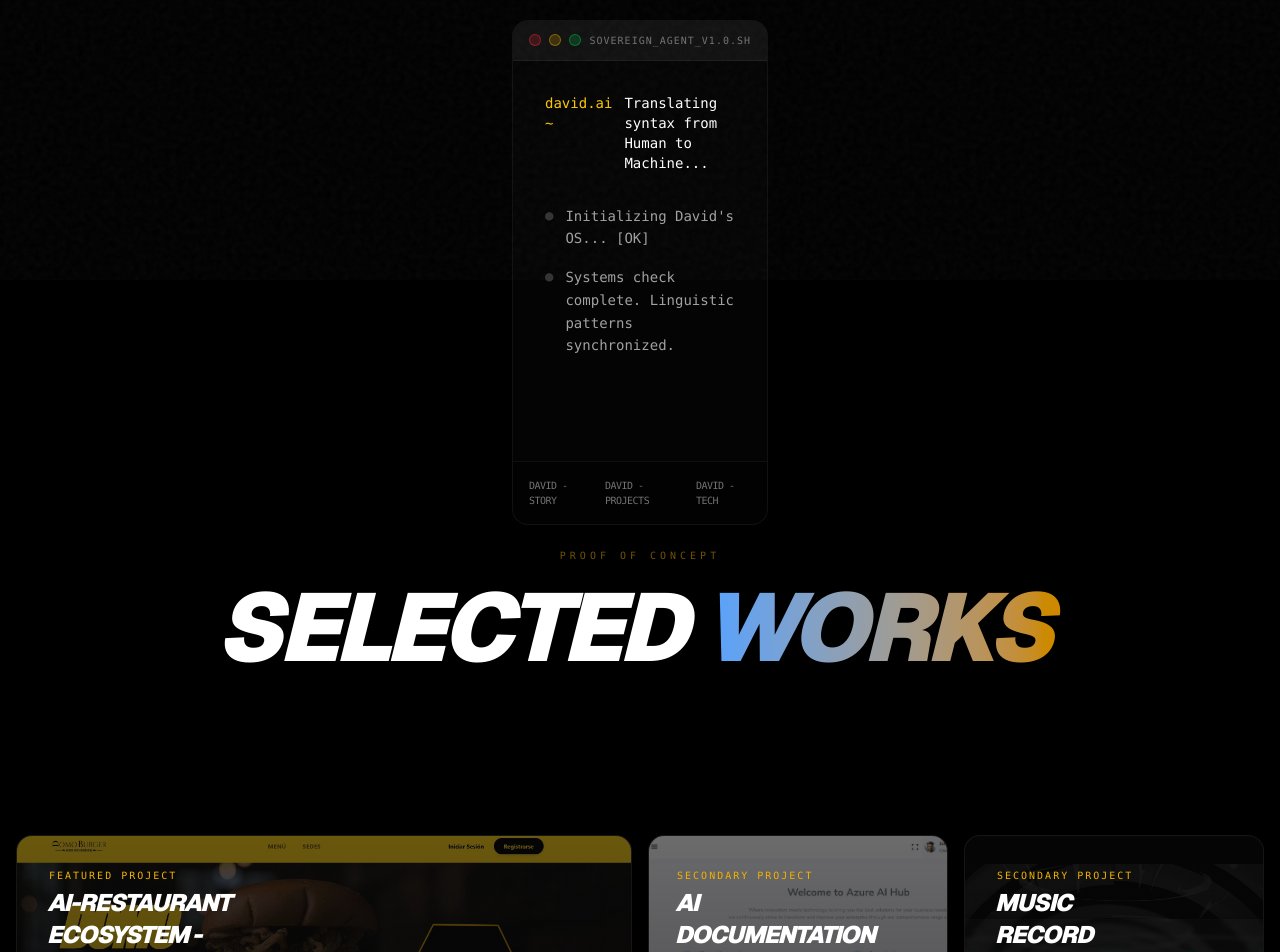
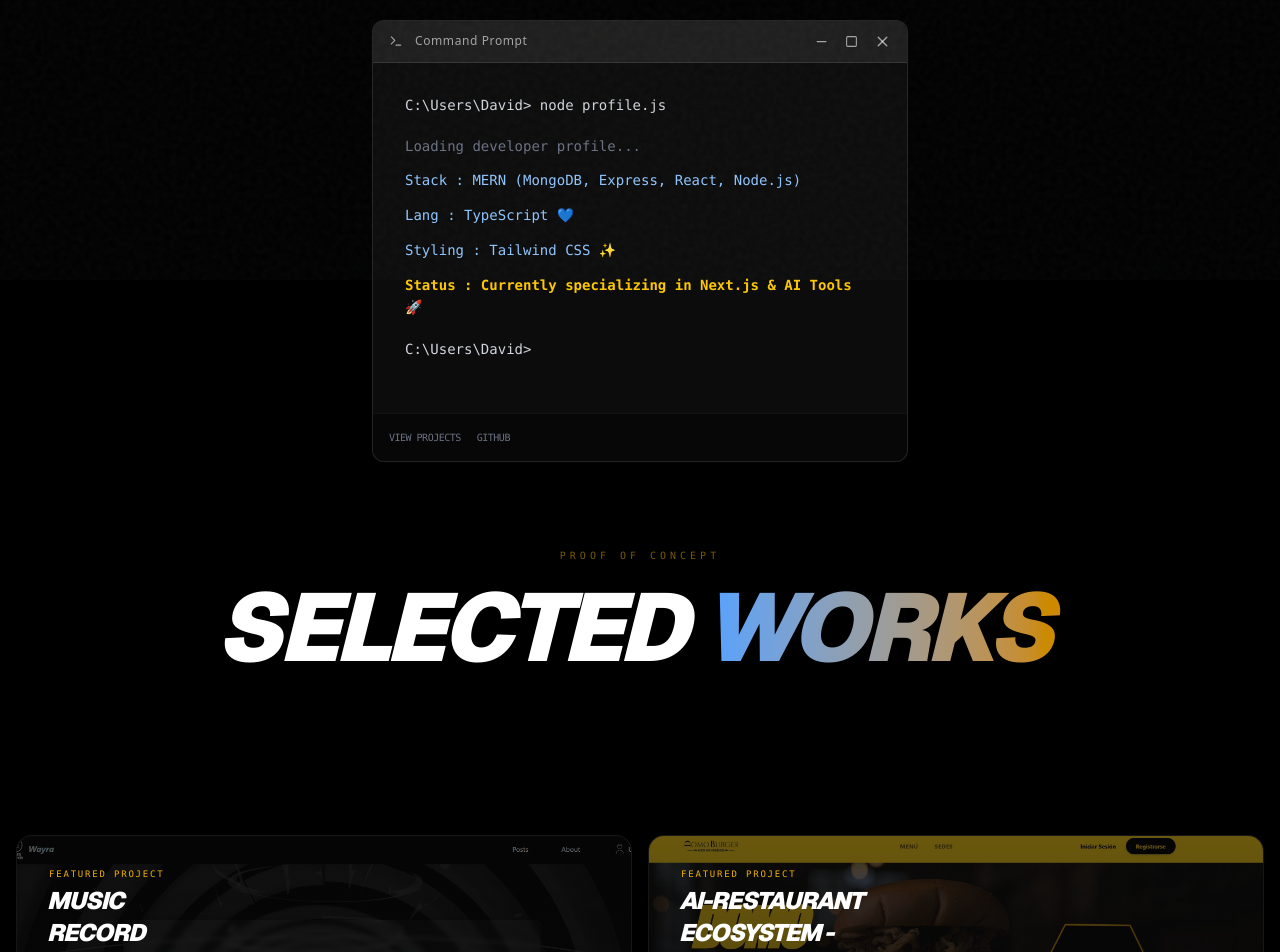
Before and after one commit to exyzte/portfolio-website, a Next.js app: page / in a window 1280 px wide. Shown: the part 520-1472 px from the top of the page. Built offline with nearby package versions, Linux system fonts and the light colour scheme.

Commit message:
feat: Add Vercel config and update HeroTerminal UI to Windows style

```diff
--- a/src/app/page.tsx
+++ b/src/app/page.tsx
@@ -69,7 +69,7 @@ export default function Home() {
         </div>
       </section>
 
-      <div className="w-80 h-120 relative px-4 mt-[-190px]">
+      <div className="w-150 h-120 relative px-4 mt-[-190px]">
         <HeroTerminal />
       </div>
 
--- a/src/components/BentoGrid.tsx
+++ b/src/components/BentoGrid.tsx
@@ -4,32 +4,24 @@ import ProjectCard from "./ProjectCard";
 
 const PROJECTS = [
   {
-    id: "domo-burger",
+    id: "project-1",
+    title: "Music Record Label Environment",
+    description: "An immersive app for a record label. Showcasing releases, news, artists, albums, and interactive media. Railway hosted backend with MongoDB and a React frontend. Built with a focus on sleek design, GSAP animations, and responsive design.",
+    tech: ["React Native", "Express", "TypeScript", "Node", "MongoDB - Supabase", "GSAP Animations", "Responsive Design", "Railway Hosting"],
+    type: "featured",
+    image: "/images/lang.jpg",
+    link: "https://wayra.space"
+  },
+  {
+    id: "project-2",
     title: "AI-Restaurant Ecosystem - Domo Burguer",
     description: "A high-end, MERN stack burger delivery platform featuring an AI Agent assistant, Leaflet integration, Order Processing and more.",
     tech: ["MERN", "AI Agent", "Leaflet", "Map Customization"],
     type: "featured",
     image: "/images/domo.jpg",
     link: "https://full-stack-smart-restaurant-ecosystem-davids-projects-b21f3f2a.vercel.app/"
-  },
-  {
-    id: "project-2",
-    title: "AI Documentation Hub",
-    description: "A centralized hub for technical documentation with advanced search and AI summarization capabilities.",
-    tech: ["Next.js", "OpenAI", "Tailwind"],
-    type: "secondary",
-    image: "/images/docs.jpg",
-    link: "https://full-stack-smart-restaurant-ecosystem-davids-projects-b21f3f2a.vercel.app/"
-  },
-  {
-    id: "project-3",
-    title: "Music Record Label Environment",
-    description: "An immersive web experience for a music record label, showcasing releases, news, artists, albums, and interactive media.",
-    tech: ["React Native", "Vector DB", "Modern Languages"],
-    type: "secondary",
-    image: "/images/lang.jpg",
-    link: "http://localhost:5173/"
   }
+
 ];
 
 export default function BentoGrid() {
--- a/src/components/HeroTerminal.tsx
+++ b/src/components/HeroTerminal.tsx
@@ -1,87 +1,141 @@
 "use client";
 
-import { useEffect, useRef, useState } from "react";
+import { useEffect, useRef } from "react";
 import gsap from "gsap";
-import { Terminal, Send, ChevronRight } from "lucide-react";
+import { Terminal, Minus, Square, X } from "lucide-react";
 
 export default function HeroTerminal() {
   const terminalRef = useRef<HTMLDivElement>(null);
-  const textRef = useRef<HTMLSpanElement>(null);
-  const [messages, setMessages] = useState<{ role: string; content: string }[]>([]);
-  const fullText = "Translating syntax from Human to Machine...";
+  const commandRef = useRef<HTMLSpanElement>(null);
+
+  // Junior Tip: We use an array of refs so we can stagger multiple elements cleanly.
+  // This is way more performant than using React state timeouts to loop arrays!
+  const linesRef = useRef<(HTMLDivElement | null)[]>([]);
+
+  // The new tech stack profile we want to print out
+  const stackLines = [
+    { type: 'system', text: "Loading developer profile..." },
+    { type: 'output', text: "Stack   : MERN (MongoDB, Express, React, Node.js)" },
+    { type: 'output', text: "Lang    : TypeScript 💙" },
+    { type: 'output', text: "Styling : Tailwind CSS ✨" },
+    { type: 'action', text: "Status  : Currently specializing in Next.js & AI Tools 🚀" },
+  ];
+
+  const commandText = "C:\\Users\\David> node profile.js";
 
   useEffect(() => {
-    // Reveal Terminal Animation
+    // Senior Tip: Always wrap your GSAP inside 'gsap.context()' in React 18+.
+    // This allows us to revert all animations cleanly when the component unmounts,
+    // avoiding rogue background animations and memory leaks.
+    let ctx = gsap.context(() => {
+
+      // 1. Reveal Terminal Window
       gsap.fromTo(
         terminalRef.current,
-      { opacity: 0, y: 50, scale: 0.95 },
-      { opacity: 1, y: 0, scale: 1, duration: 1.2, ease: "expo.out", delay: 0.5 }
+        { opacity: 0, y: 40, scale: 0.95 },
+        { opacity: 1, y: 0, scale: 1, duration: 1, ease: "power3.out" } // power3 ease feels snappy and native
       );
 
-    // Typewriter effect using GSAP
-    if (textRef.current) {
-      let ctx = gsap.context(() => {
+      // 2. Animate the blinking cursor indefinitely
       gsap.to(".cursor", {
         opacity: 0,
         repeat: -1,
-          duration: 0.5,
-          ease: "steps(1)",
+        duration: 0.6,
+        ease: "steps(1)", // Senior Tip: 'steps(1)' creates a true binary ON/OFF blink instead of a smooth fade
+        delay: 0.1
       });
 
-        // Initialize with first message
-        setTimeout(() => {
-          setMessages([
-            { role: "agent", content: "Initializing David's OS... [OK]" },
-            { role: "agent", content: "Systems check complete. Linguistic patterns synchronized." },
-          ]);
-        }, 1500);
+      // 3. Create a Timeline sequence for typing out the command and staggering the responses
+      // Using a timeline ensures events happen exactly in sequence.
+      const tl = gsap.timeline({ delay: 0.5 });
+
+      // Set the bottom prompt to be hidden initially
+      gsap.set('.bottom-prompt', { opacity: 0 });
+
+      // Start queuing animation steps!
+      tl.fromTo(
+        commandRef.current,
+        { opacity: 0 },
+        { opacity: 1, duration: 0.1 }
+      )
+      // Staggering the tech stack lines
+      // Instead of multiple SetTimeouts updating React state (which causes re-renders),
+      // we map the DOM nodes and tell GSAP to stagger them in natively.
+      .fromTo(
+        linesRef.current,
+        { opacity: 0, x: -10 },
+        { opacity: 1, x: 0, duration: 0.4, stagger: 0.5, ease: "power2.out" },
+        "+=0.4" // A 0.4s pause before the outputs start spitting out
+      )
+      // Reveal the prompt at the bottom once everything finishes
+      .to('.bottom-prompt', { opacity: 1, duration: 0.2 }, "+=0.2");
+
     });
-      return () => ctx.revert();
-    }
+
+    return () => ctx.revert(); // Crucial cleanup step
   }, []);
 
   return (
-    <div className="relative w-full max-w-4xl mx-auto px-4 py-20 overflow-hidden">
-      {/* Background Neural Glow */}
-      <div className="absolute top-1/2 left-1/2 -translate-x-1/2 -translate-y-1/2 w-[600px] h-[600px] bg-yellow-400/10 blur-[120px] rounded-full -z-10 animate-pulse" />
+    <div className="relative w-full max-w-6xl mx-auto px-4 py-20 overflow-hidden">
+      {/* Background Neural Glow - Adjusted color to be a bit more "cold" (blue) for Windows */}
+      <div className="absolute top-1/2 left-1/2 -translate-x-1/2 -translate-y-1/2 w-[600px] h-[600px] bg-blue-500/10 blur-[120px] rounded-full -z-10 animate-pulse" />
 
-      <div ref={terminalRef} className="glass-card rounded-2xl border border-white/5 overflow-hidden shadow-2xl">
-        {/* Terminal Header */}
-        <div className="bg-white/5 border-b border-white/5 px-4 py-3 flex items-center justify-between">
-          <div className="flex gap-2">
-            <div className="w-3 h-3 rounded-full bg-red-500/20 border border-red-500/40" />
-            <div className="w-3 h-3 rounded-full bg-yellow-500/20 border border-yellow-500/40" />
-            <div className="w-3 h-3 rounded-full bg-green-500/20 border border-green-500/40" />
+      {/* Windows UI Terminal Wrap */}
+      <div ref={terminalRef} className="rounded-xl border border-white/10 overflow-hidden shadow-2xl bg-[#0c0c0c] font-sans">
+
+        {/* Terminal Header - Windows Style */}
+        {/* Senior Tip: Notice we swap rounded colorful dots for flex right-aligned icons */}
+        <div className="bg-[#1e1e1e] border-b border-white/10 px-4 py-3 flex items-center justify-between select-none">
+          <div className="flex items-center gap-3">
+            <Terminal size={14} className="text-white/60" />
+            <span className="text-xs text-white/60 tracking-wider">Command Prompt</span>
           </div>
-          <span className="text-[10px] uppercase tracking-widest text-neutral-500 font-mono">SOVEREIGN_AGENT_v1.0.sh</span>
+          {/* Windows Window Controls */}
+          <div className="flex gap-4 items-center">
+             <Minus size={15} className="text-white/60 hover:text-white cursor-pointer transition-colors" />
+             <Square size={13} className="text-white/60 hover:text-white cursor-pointer transition-colors" />
+             <X size={17} className="text-white/60 hover:text-red-500 cursor-pointer transition-colors" />
+          </div>
         </div>
 
         {/* Terminal Body */}
-        <div className="p-8 min-h-[400px] font-mono text-sm space-y-4">
-          <div className="flex gap-3">
-            <span className="text-yellow-400">david.ai ~</span>
-            <span ref={textRef} className="text-white">
-              {fullText}
-              <span className="cursor inline-block w-2 h-4 bg-yellow-400 ml-1 align-middle" />
+        <div className="p-8 min-h-[350px] font-mono text-sm space-y-3">
+          <div className="flex gap-3 items-center">
+            <span ref={commandRef} className="text-gray-300">
+              {commandText}
             </span>
           </div>
 
-          <div className="space-y-4 pt-4">
-            {messages.map((msg, i) => (
-              <div key={i} className={`flex gap-3 animate-in fade-in slide-in-from-left-2 duration-700 ${msg.role === 'user' ? 'text-yellow-400' : 'text-neutral-400'}`}>
-                <span className="opacity-30">{msg.role === 'user' ? '>' : '●'}</span>
-                <p className="leading-relaxed">{msg.content}</p>
+          <div className="space-y-3 pt-2">
+            {stackLines.map((line, i) => (
+              <div
+                key={i}
+                className="flex gap-3"
+                ref={(el) => { linesRef.current[i] = el; }} // Assigning elements to our ref array
+              >
+                <span className={`leading-relaxed ${
+                  line.type === 'system' ? 'text-gray-500' :
+                  line.type === 'action' ? 'text-yellow-400 font-bold' :
+                  'text-blue-300'
+                }`}>
+                  {line.text}
+                </span>
               </div>
             ))}
+
+            {/* The blinking cursor at the bottom (animated with GSAP later) */}
+            <div className="pt-2 bottom-prompt">
+               <span className="text-gray-300">C:\Users\David&gt;</span>
+               <span className="cursor inline-block w-2 h-4 bg-gray-300 ml-1 align-middle" />
+            </div>
           </div>
         </div>
 
         {/* Interaction Bar */}
         <div className="p-4 bg-black/40 border-t border-white/5 flex gap-4">
-          <div className="flex items-center gap-4 text-[10px] text-neutral-500 font-mono uppercase tracking-tighter">
-            <span className="hover:text-yellow-400 cursor-pointer transition-colors" data-cursor="VIEW">David -story</span>
-            <span className="hover:text-yellow-400 cursor-pointer transition-colors" data-cursor="VIEW">David -projects</span>
-            <span className="hover:text-yellow-400 cursor-pointer transition-colors" data-cursor="VIEW">David -tech</span>
+          <div className="flex items-center gap-4 text-[10px] text-gray-500 font-mono uppercase tracking-tighter">
+            <span onClick={() => window.open("/projects", "_blank")} className="hover:text-blue-400 cursor-pointer transition-colors" data-cursor="VIEW">View Projects</span>
+            <span onClick={() => window.open("https://github.com/exyzte", "_blank")} className="hover:text-blue-400 cursor-pointer transition-colors" data-cursor="VIEW">GitHub</span>
           </div>
         </div>
       </div>
--- a/src/components/ProjectCard.tsx
+++ b/src/components/ProjectCard.tsx
@@ -125,13 +125,13 @@ export default function ProjectCard({ title, description, tags, image, isFeature
       {/* Content */}
       <div ref={contentRef} className="relative z-20 h-full p-8 flex flex-auto justify-end ">
         <div className="mb-4 mr-5">
-          <span className="text-[10px] font-mono uppercase tracking-[0.2em] text-yellow-500 mb-1 block">
+          <span className="text-[9px] font-mono uppercase tracking-[0.2em] text-yellow-500 mb-1 block">
             {isFeatured ? "Featured Project" : "Secondary Project"}
           </span>
           <h3 className="text-2xl font-black text-white italic -ml-0.5">{title}</h3>
         </div>
 
-        <p className="text-white-600 mb-8 text-sm max-w-md min-w-5 line-clamp-2 transform translate-y-4 opacity-0 group-hover:translate-y-0 group-hover:opacity-100 transition-all duration-500">
+        <p className="text-white-600 mb-8 text-[15px] max-w-100 min-w-8 line-clamp-2 transform translate-y-4 opacity-0 group-hover:translate-y-0 group-hover:opacity-100 transition-all duration-500 ease-in-out">
           {description}
         </p>
         <br></br>
```
Also changed, not shown: vercel.json (added). Lines whose indentation alone changed are shown as unchanged.
